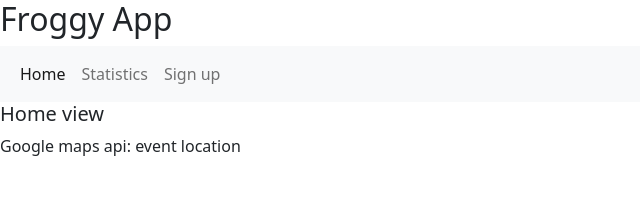
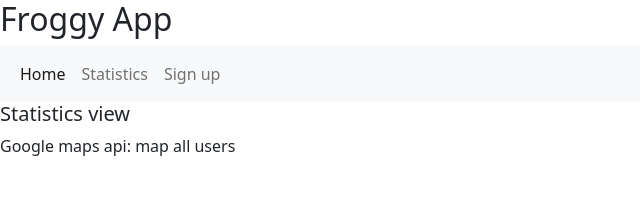
Before and after one commit to HungryOctopus/froggy, a React (Create React App) app in the folder client/: page /statistics in a window 1280 px wide. Shown: the top 208 px of the page, without its empty margins (0-640 px from the left). Built offline with nearby package versions, Linux system fonts and the light colour scheme.

Commit message:
create statistics view

```diff
--- a/client/package.json
+++ b/client/package.json
@@ -10,7 +10,7 @@
     "node-sass": "^6.0.1",
     "react": "^17.0.2",
     "react-dom": "^17.0.2",
-    "react-router-dom": "^6.0.2",
+    "react-router-dom": "^5.3.0",
     "react-scripts": "4.0.3",
     "web-vitals": "^1.1.2"
   },
--- a/client/src/App.jsx
+++ b/client/src/App.jsx
@@ -1,7 +1,8 @@
 import "./App.scss";
 import Home from "./views/Home";
 import Navbar from "./components/Navbar";
-import { BrowserRouter } from "react-router-dom";
+import { BrowserRouter, Route, Switch } from "react-router-dom";
+import Statistics from "./views/Statistics";
 
 function App() {
   return (
@@ -9,7 +10,10 @@ function App() {
       <h2>Froggy App</h2>
       <BrowserRouter>
         <Navbar />
-        <Home />
+        <Switch>
+          <Route path="/" component={Home} exact />
+          <Route path="/statistics" component={Statistics} exact />
+        </Switch>
       </BrowserRouter>
     </div>
   );
--- /dev/null
+++ b/client/src/views/Statistics.jsx
@@ -0,0 +1,21 @@
+import { Component } from "react";
+
+class Statistics extends Component {
+  constructor() {
+    super();
+    this.state = {};
+  }
+
+  componentDidMount() {}
+
+  render() {
+    return (
+      <>
+        <h5>Statistics view</h5>
+        <div>Google maps api: map all users</div>
+      </>
+    );
+  }
+}
+
+export default Statistics;
```
Also changed, not shown: 1 other file (tests, documents, lock files or other folders).
